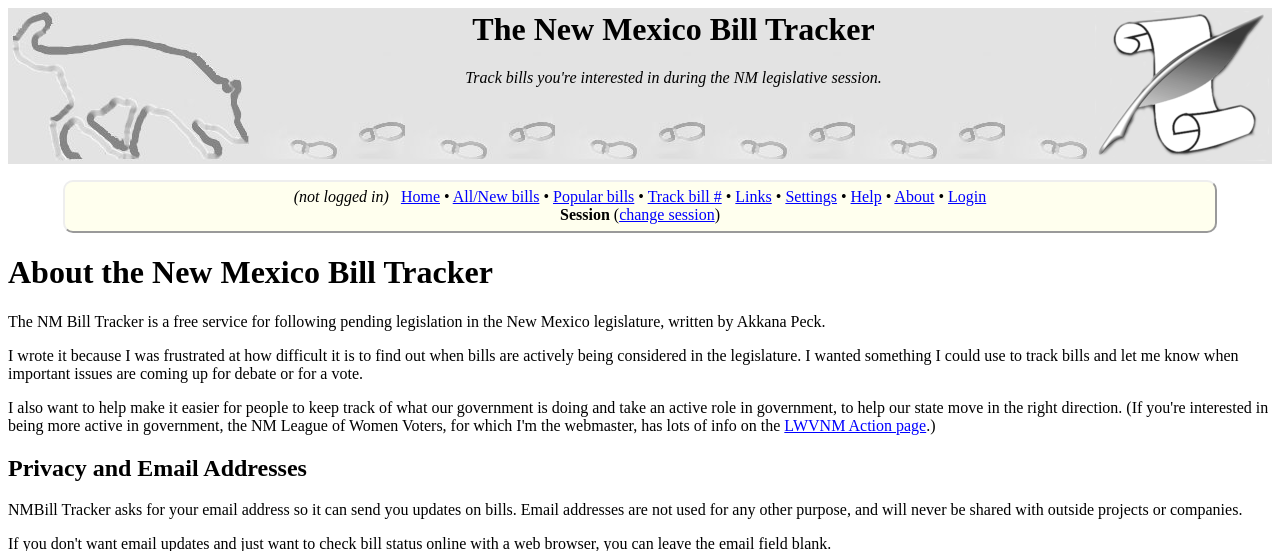
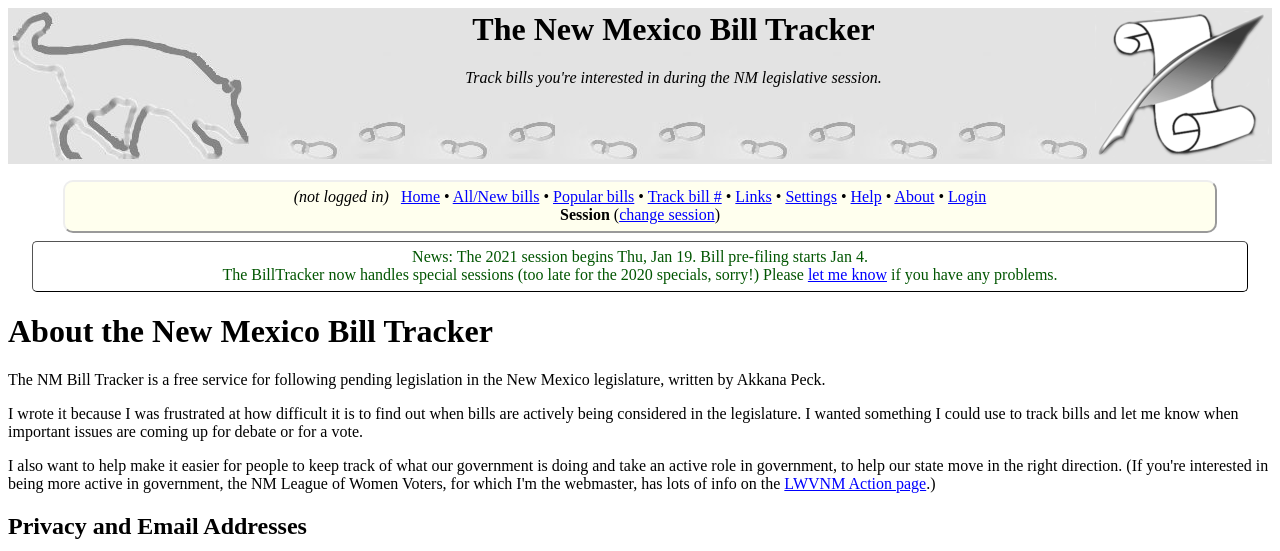
Before and after one commit to akkana/billtracker, a Flask app: page /about in a window 1280 px wide. Shown: the top 551 px of the page. Run offline with Flask 2, Linux system fonts and the light colour scheme.

Commit message:
Add a temporary news message about the recent changes and the upcoming session

```diff
--- a/billtracker/static/style.css
+++ b/billtracker/static/style.css
@@ -86,6 +86,13 @@ li:nth-child(odd) { background: lightblue; }</style>
 tr.odd td  { background: #fff; }
 tr.even td { background: #cfd; }
 
+.newsbanner {
+    color: #050;
+    text-align: center; width: 95%;
+    padding: .4em; margin: .5em auto;
+    border: 1px outset black; border-radius: 5px;
+}
+
 .error { color: red; }
 .system-alert { color: red; }
 .system-message { color: green; }
--- a/billtracker/templates/base.html
+++ b/billtracker/templates/base.html
@@ -55,10 +55,16 @@
     </div>
 
     <!-- Put system messages and alerts here,
-         with class either system-alert (red) or system-message (green).
-    <p class="system-alert">
+         with class "newsbanner", and optionally also
+         class either system-alert (red) or system-message (green).
+    -->
+    <p class="newsbanner">
+News: The 2021 session begins Thu, Jan 19. Bill pre-filing starts Jan 4.
+<br />
+The BillTracker now handles special sessions
+(too late for the 2020 specials, sorry!)
+Please <a href="/about">let me know</a> if you have any problems.
     </p>
-    -->
 
     {% with messages = get_flashed_messages() %}
     {% if messages %}
```
